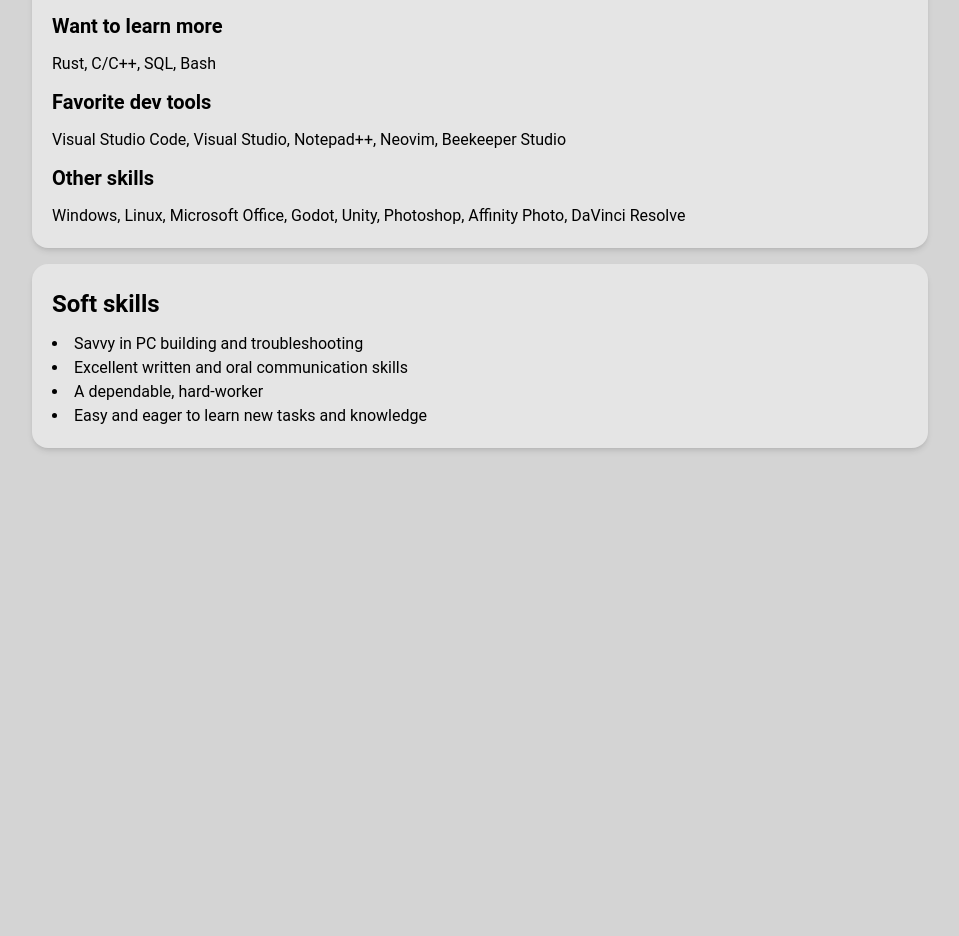
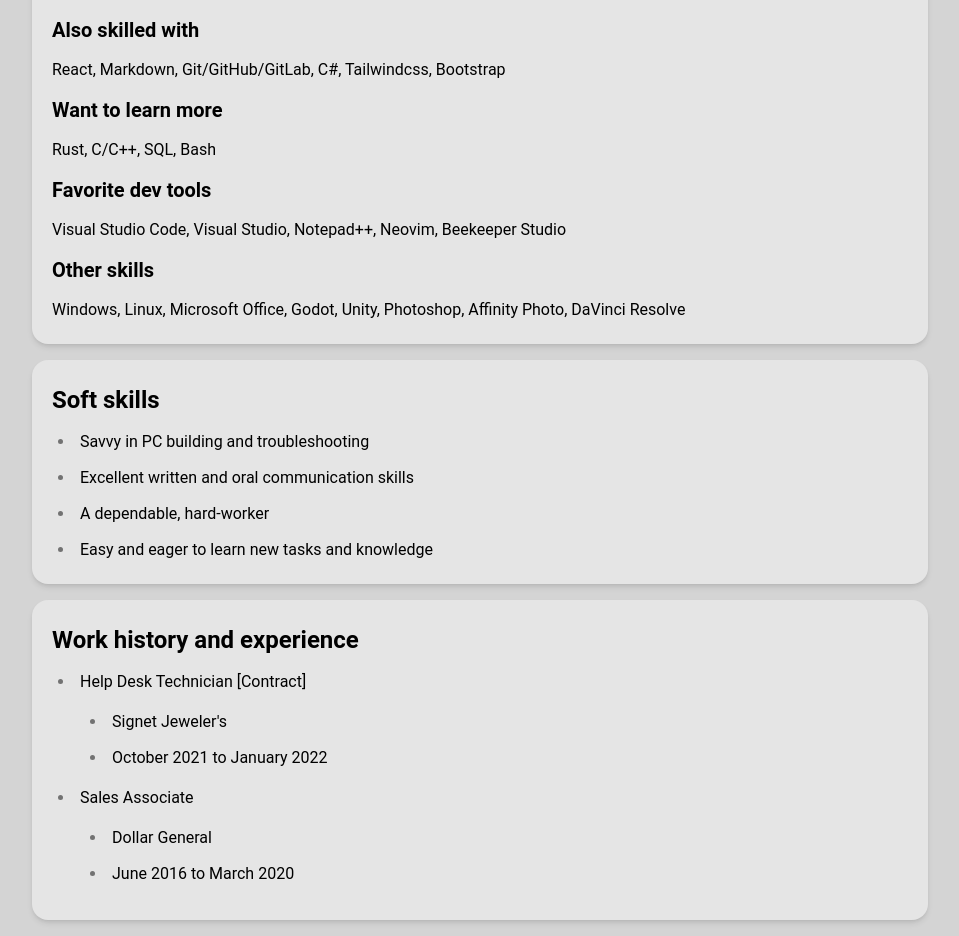
Before and after one commit to njs-guy/njshockey-resume, a React (Vite) app: page /resume in a window 1280 px wide. Shown: the part 748-1684 px from the top of the page, without its empty margins (160-1119 px from the left). Before the commit the page ends 1212 px from the top, so only its background shows below. Built offline with nearby package versions, Linux system fonts and the light colour scheme.

Commit message:
Added work history

```diff
--- a/src/components/IconGrid.tsx
+++ b/src/components/IconGrid.tsx
@@ -34,7 +34,7 @@ const IconGrid = () => {
                 <SkillIcon src="../src/assets/godot.svg" alt="Godot" />
                 <SkillIcon src="../src/assets/free-code-camp.svg" alt="Free Code Camp" />
             </div>
-            <h2 className="prose-xl">Could be better (willing to learn)</h2>
+            <h2 className="prose-xl">Want to learn more</h2>
             <div className="flex flex-row gap-4 flex-wrap">
                 <SkillIcon src="../src/assets/rust.svg" alt="Rust" />
                 <SkillIcon src="../src/assets/cpp.svg" alt="C++" />
--- a/src/components/MarkdownText.tsx
+++ b/src/components/MarkdownText.tsx
@@ -14,11 +14,11 @@ const MarkdownText = ({text}: MdTxtProps) => {
     }
 
     function pHTML(props: any) {
-        return <p>{props.children}</p>;
+        return <p className="prose text-base-content max-w-none">{props.children}</p>;
     }
 
     function ulHTML(props: any) {
-        return <ul className="list-disc list-inside">{props.children}</ul>
+        return <ul className="prose text-base-content max-w-none list-disc list-inside">{props.children}</ul>
     }
 
     return(
--- a/src/routes/Resume.tsx
+++ b/src/routes/Resume.tsx
@@ -3,7 +3,8 @@ import Panel from '../components/Panel';
 const Resume = () => {
     const newLine = "\n\n"
 
-    const coverLetterMD = "Dear reader," + newLine +
+    const coverLetterMD =
+    "Dear reader," + newLine +
     "I am a recent graduate with a Bachelor of Science in IT with a minor in Software Development and am seeking more experience in the programming field. "
     +
     "I have written several web applications using Visual Studio Code and I have a strong understanding of programming. " +
@@ -17,7 +18,8 @@ const Resume = () => {
     "Sincerely," + newLine +
     "Nick Shockey";
 
-    const hardSkillsMD = "## Most used languages and frameworks" + newLine +
+    const hardSkillsMD =
+    "## Most used languages and frameworks" + newLine +
     "JavaScript, TypeScript, Vue, Python, HTML, CSS" + newLine +
     "## Also skilled with" + newLine +
     "React, Markdown, Git/GitHub/GitLab, C#, Tailwindcss, Bootstrap" + newLine +
@@ -28,16 +30,26 @@ const Resume = () => {
     "## Other skills" + newLine +
     "Windows, Linux, Microsoft Office, Godot, Unity, Photoshop, Affinity Photo, DaVinci Resolve";
 
-    const softSkillsMD = "- Savvy in PC building and troubleshooting\n" +
+    const softSkillsMD =
+    "- Savvy in PC building and troubleshooting\n" +
     "- Excellent written and oral communication skills\n" +
     "- A dependable, hard-worker\n" +
     "- Easy and eager to learn new tasks and knowledge\n";
+
+    const workHistoryMD =
+    "- Help Desk Technician [Contract]\n" +
+    "\t - Signet Jeweler's\n" +
+    "\t- October 2021 to January 2022\n" +
+    "- Sales Associate\n" +
+    "\t - Dollar General\n" +
+    "\t - June 2016 to March 2020";
 
     return (
         <div className="panelContainer">
             <Panel text={coverLetterMD} heading="Open cover letter" />
             <Panel text={hardSkillsMD} heading="Hard skills" />
             <Panel text={softSkillsMD} heading="Soft skills" />
+            <Panel text={workHistoryMD} heading="Work history and experience" />
         </div>
     )
 }
```
